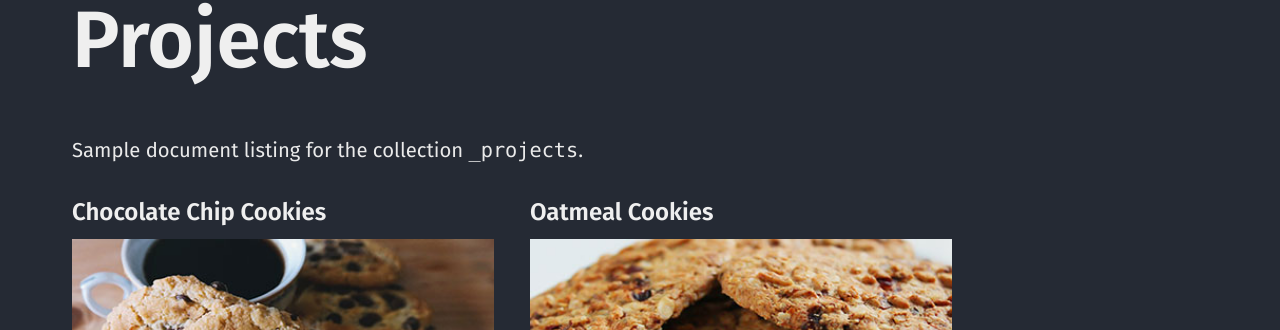
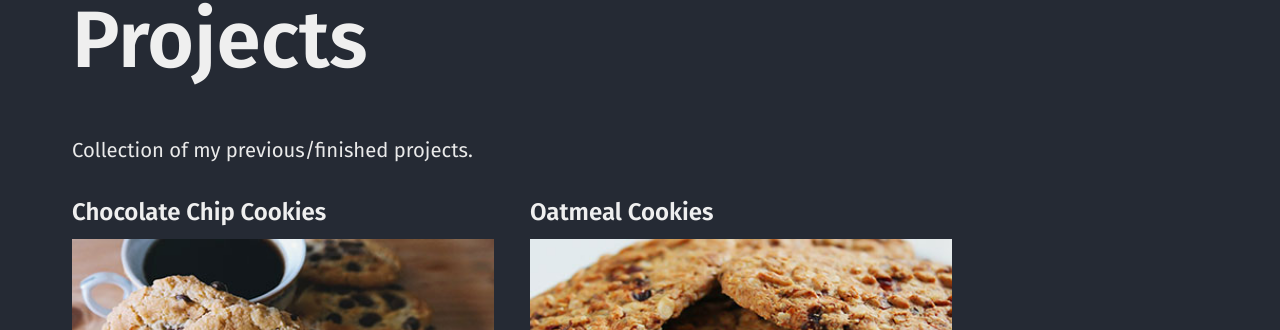
Before and after one commit to chen709847237/chen709847237, a Jekyll site: the page built from projects.md, in a window 1280 px wide. Shown: the part 169-499 px from the top of the page. Built offline with Jekyll 4.4.1, drawn with Linux system fonts in a browser that asks for light colours.

Commit message:
Update projects.md

```diff
--- a/projects.md
+++ b/projects.md
@@ -6,4 +6,4 @@ collection: projects
 entries_layout: grid
 ---
 
-Sample document listing for the collection `_projects`.
+Collection of my previous/finished projects.
```
